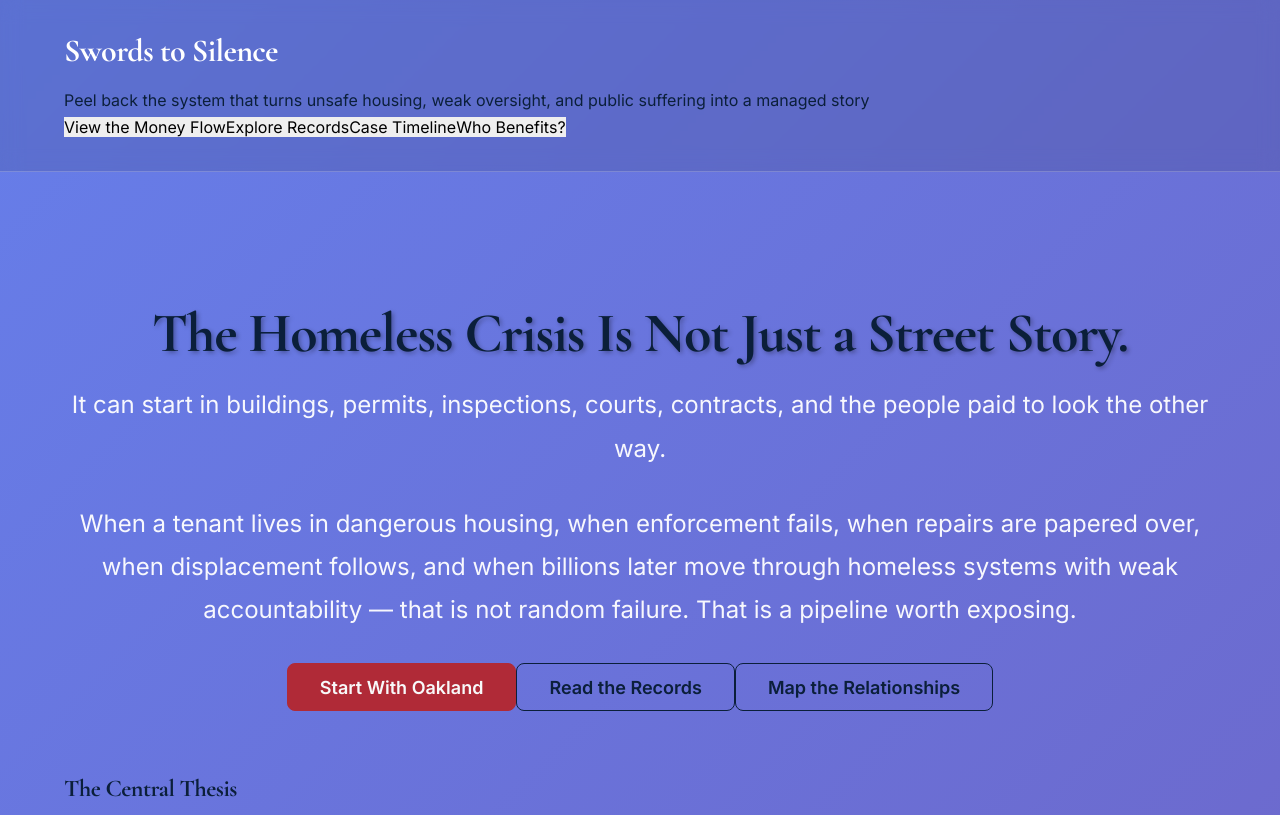
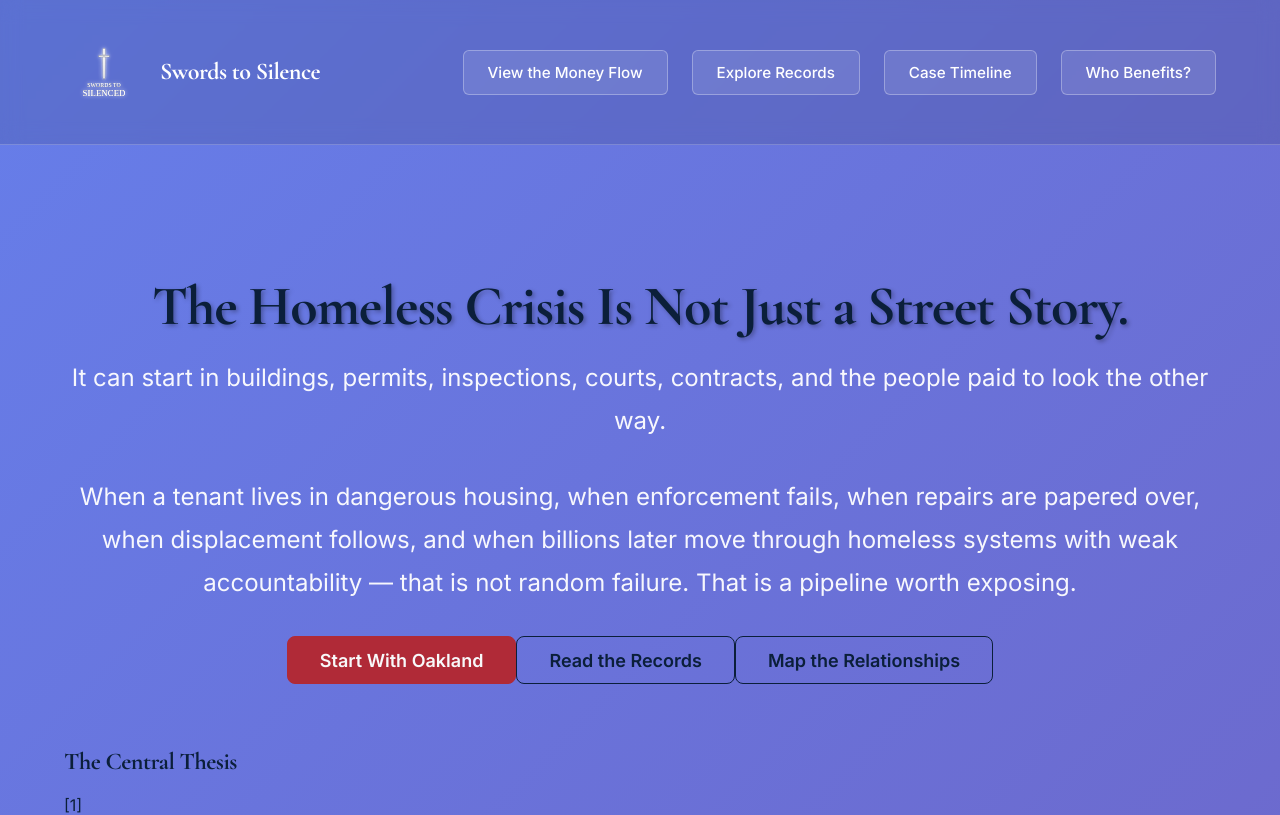
Before and after one commit to Fused-Gaming/swords2silenced, a Next.js app in the folder apps/web/: page / in a window 1280 px wide. Shown: the top 815 px of the page. Built offline with nearby package versions, Linux system fonts and the light colour scheme.

Commit message:
Extract Logo component and add navigation styling (#12)

```diff
--- a/apps/web/package.json
+++ b/apps/web/package.json
@@ -7,7 +7,7 @@
     "dev": "next dev",
     "build": "next build",
     "start": "next start",
-    "lint": "eslint . --ext .ts,.tsx --max-warnings=0",
+    "lint": "eslint . --max-warnings=0",
     "test": "jest",
     "type-check": "tsc --noEmit"
   },
--- /dev/null
+++ b/apps/web/src/components/atoms/Logo.module.css
@@ -0,0 +1,31 @@
+.logoContainer {
+  display: flex;
+  align-items: center;
+  gap: 1rem;
+  text-decoration: none;
+  transition: opacity 0.3s ease;
+}
+
+.logoContainer:hover {
+  opacity: 0.8;
+}
+
+.logoImage {
+  width: auto;
+  height: auto;
+  max-width: 80px;
+  max-height: 80px;
+}
+
+.logoText {
+  display: flex;
+  flex-direction: column;
+}
+
+.logoText h1 {
+  margin: 0;
+  color: white;
+  font-size: 1.5rem;
+  font-weight: 700;
+  letter-spacing: -0.5px;
+}
--- /dev/null
+++ b/apps/web/src/components/atoms/Logo.tsx
@@ -0,0 +1,28 @@
+import Link from 'next/link';
+import Image from 'next/image';
+import styles from './Logo.module.css';
+
+export interface LogoProps {
+  variant?: 'full' | 'icon';
+  className?: string;
+}
+
+export default function Logo({ variant = 'full', className }: LogoProps) {
+  return (
+    <Link href="/" className={`${styles.logoContainer} ${className || ''}`}>
+      <Image
+        src="/swords_to_silenced_logo.svg"
+        alt="Swords to Silence"
+        width={variant === 'full' ? 200 : 64}
+        height={variant === 'full' ? 200 : 64}
+        priority
+        className={styles.logoImage}
+      />
+      {variant === 'full' && (
+        <div className={styles.logoText}>
+          <h1>Swords to Silence</h1>
+        </div>
+      )}
+    </Link>
+  );
+}
--- a/apps/web/src/components/atoms/index.ts
+++ b/apps/web/src/components/atoms/index.ts
@@ -24,3 +24,6 @@ export {
 
 export { default as Input } from './Input';
 export type { default as InputProps } from './Input';
+
+export { default as Logo } from './Logo';
+export type { LogoProps } from './Logo';
--- a/apps/web/src/pages/index.tsx
+++ b/apps/web/src/pages/index.tsx
@@ -2,6 +2,7 @@ import Head from 'next/head';
 import Link from 'next/link';
 import { useRouter } from 'next/router';
 import Button from '../components/atoms/Button';
+import Logo from '../components/atoms/Logo';
 import CaseCard from '../components/composites/CaseCard';
 import styles from '../styles/Home.module.css';
 
@@ -93,12 +94,7 @@ export default function Home() {
         {/* Navigation Header */}
         <header className={styles.header}>
           <div className={styles.headerContent}>
-            <div className={styles.logo}>
-              <h1>Swords to Silence</h1>
-              <p className={styles.tagline}>
-                Peel back the system that turns unsafe housing, weak oversight, and public suffering into a managed story
-              </p>
-            </div>
+            <Logo variant="full" />
             <nav className={styles.navBar}>
               <button
                 className={styles.navBtn}
--- a/apps/web/src/styles/Home.module.css
+++ b/apps/web/src/styles/Home.module.css
@@ -13,6 +13,13 @@
   background: rgba(0, 0, 0, 0.1);
   backdrop-filter: blur(10px);
   border-bottom: 1px solid rgba(255, 255, 255, 0.2);
+}
+
+.headerContent {
+  display: flex;
+  align-items: center;
+  gap: 2rem;
+  flex: 1;
 }
 
 .logo h1 {
@@ -34,6 +41,30 @@
 
 .nav a:hover {
   opacity: 0.7;
+}
+
+.navBar {
+  display: flex;
+  gap: 1.5rem;
+  margin-left: auto;
+}
+
+.navBtn {
+  background: rgba(255, 255, 255, 0.1);
+  color: white;
+  border: 1px solid rgba(255, 255, 255, 0.3);
+  padding: 0.75rem 1.5rem;
+  border-radius: 6px;
+  cursor: pointer;
+  font-size: 0.95rem;
+  font-weight: 500;
+  transition: all 0.3s ease;
+  white-space: nowrap;
+}
+
+.navBtn:hover {
+  background: rgba(255, 255, 255, 0.2);
+  border-color: rgba(255, 255, 255, 0.5);
 }
 
 .main {
```
Also changed, not shown: apps/web/.eslintrc.json.
